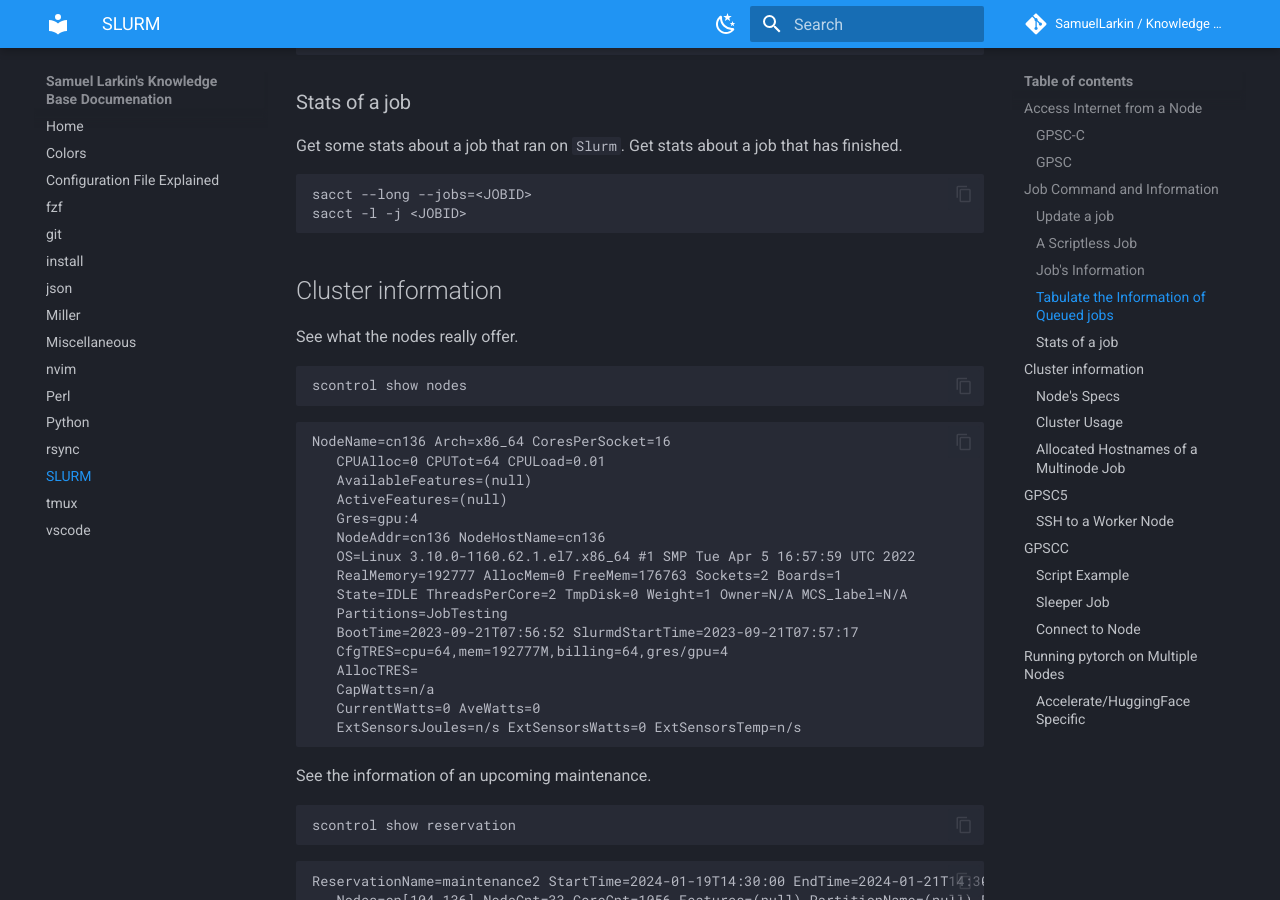
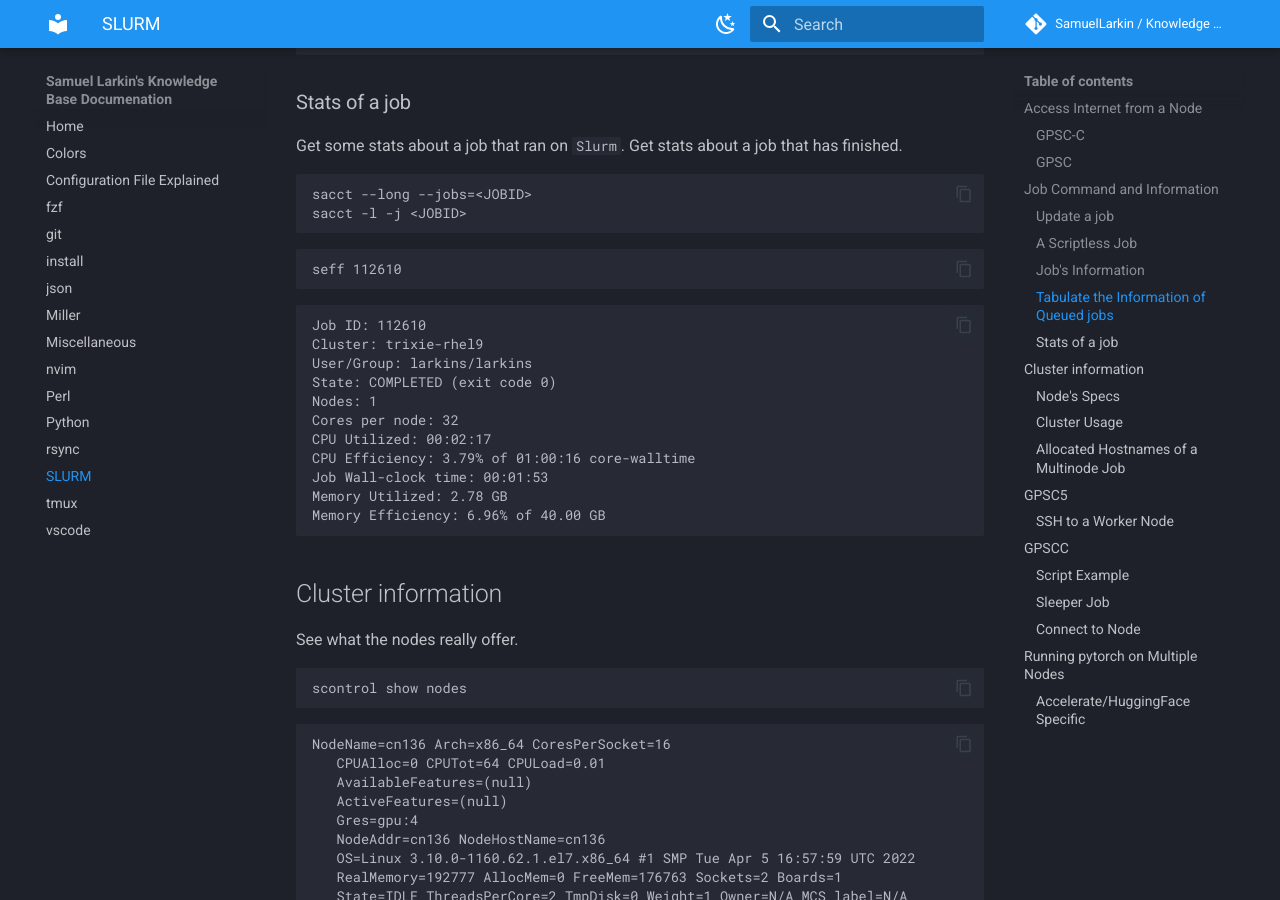
Before and after one commit to SamuelLarkin/kb, an MkDocs documentation site: the page built from docs/slurm.md, in a window 1280 px wide and 900 px high, scrolled down 2406 px. Built offline with MkDocs 1.6.1 and Material for MkDocs 9.7.7, drawn with Linux system fonts in a browser that asks for light colours; comment, search, counter and statistics services are not loaded; the version menu is left out.

Commit message:
docs(slurm): added an example of `seff`

````diff
--- a/docs/slurm.md
+++ b/docs/slurm.md
@@ -129,6 +129,24 @@ Get stats about a job that has finished.
 ```sh
 sacct --long --jobs=<JOBID>
 sacct -l -j <JOBID>
+```
+
+```sh
+seff 112610
+```
+
+```
+Job ID: 112610
+Cluster: trixie-rhel9
+User/Group: larkins/larkins
+State: COMPLETED (exit code 0)
+Nodes: 1
+Cores per node: 32
+CPU Utilized: 00:02:17
+CPU Efficiency: 3.79% of 01:00:16 core-walltime
+Job Wall-clock time: 00:01:53
+Memory Utilized: 2.78 GB
+Memory Efficiency: 6.96% of 40.00 GB
 ```
 
 ## Cluster information
````
